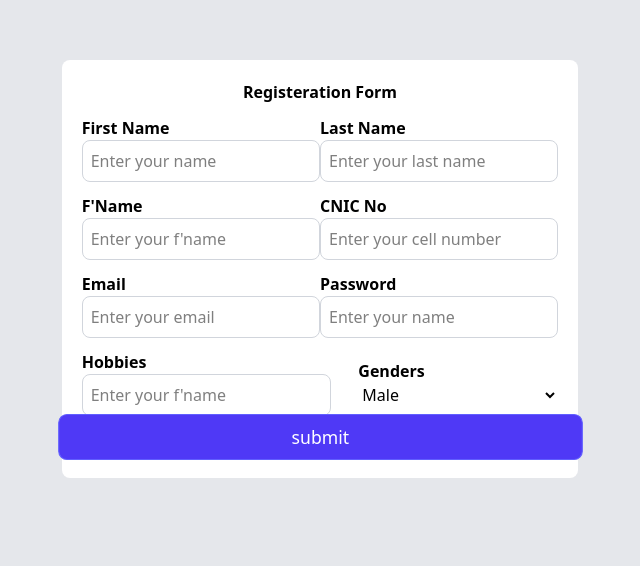
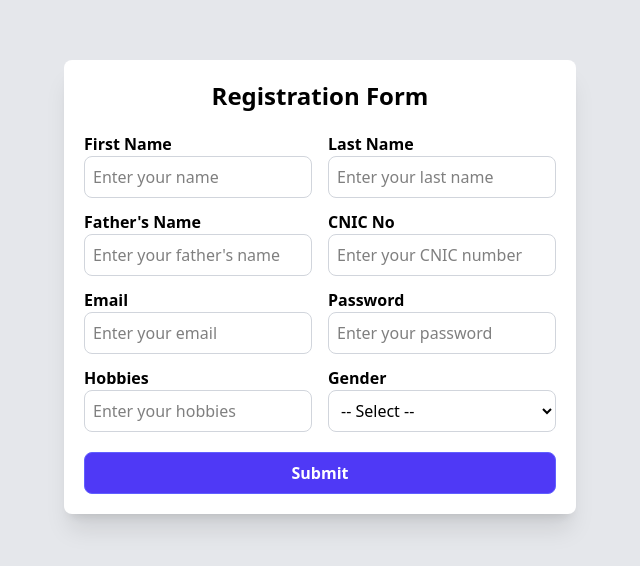
Before and after one commit to Muhammad-Munsif/react-practise, a React (Vite) app: page / in a window 1280 px wide. Shown: the top 566 px of the page, without its empty margins (320-960 px from the left). Built offline with nearby package versions, Linux system fonts and the light colour scheme.

Commit message:
To create is app for my own practise and learning and created a form validation

```diff
--- a/src/components/Form.jsx
+++ b/src/components/Form.jsx
@@ -2,114 +2,125 @@ import React from "react";
 
 const Form = () => {
   return (
-    <div className="bg-white rounded-lg w-full mx-auto max-w-5/12 p-5 mt-10">
-      <h1 className="text-center font-bold ">Registeration Form</h1>
+    // Added a subtle shadow and centered the max width better
+    <div className="bg-white rounded-lg w-full mx-auto max-w-lg p-5 mt-10 shadow-xl">
+      <h1 className="text-center font-bold text-2xl mb-5">Registration Form</h1>
       <form>
-        <div className="flex items-center justify-between my-3">
-          <div className="flex flex-col ">
-            <label className="text-md font-semibold">First Name</label>
+        {/* Added gap utilities for consistent spacing in flex containers */}
+        <div className="flex items-center justify-between my-3 gap-4">
+          <div className="flex flex-col w-1/2">
+            {" "}
+            {/* Explicitly defined width to ensure layout integrity */}
+            <label className="text-md font-semibold" htmlFor="first-name">
+              First Name
+            </label>
             <input
+              id="first-name"
               type="text"
-              className="w-full p-2 outline-none border border-gray-300  rounded-lg"
+              className="w-full p-2 outline-none border border-gray-300 rounded-lg focus:border-indigo-500 transition duration-150"
               placeholder="Enter your name"
               required
             />
           </div>
-          <div className="flex flex-col ">
-            <label className="text-md font-semibold">Last Name</label>
+          <div className="flex flex-col w-1/2">
+            <label className="text-md font-semibold" htmlFor="last-name">
+              Last Name
+            </label>
             <input
+              id="last-name"
               type="text"
-              className="w-full p-2 outline-none border border-gray-300  rounded-lg"
+              className="w-full p-2 outline-none border border-gray-300 rounded-lg focus:border-indigo-500 transition duration-150"
               placeholder="Enter your last name"
             />
           </div>
         </div>
-        <div className="flex items-center justify-between ">
-          <div className="flex flex-col ">
-            <label className="text-md font-semibold">F'Name</label>
+
+        <div className="flex items-center justify-between gap-4">
+          <div className="flex flex-col w-1/2">
+            <label className="text-md font-semibold" htmlFor="father-name">
+              Father's Name
+            </label>
             <input
+              id="father-name"
               type="text"
-              className="w-full p-2 outline-none border border-gray-300  rounded-lg"
-              placeholder="Enter your f'name"
+              className="w-full p-2 outline-none border border-gray-300 rounded-lg focus:border-indigo-500 transition duration-150"
+              placeholder="Enter your father's name"
             />
           </div>
-          <div className="flex flex-col ">
-            <label className="text-md font-semibold">CNIC No</label>
+          <div className="flex flex-col w-1/2">
+            <label className="text-md font-semibold" htmlFor="cnic">
+              CNIC No
+            </label>
             <input
+              id="cnic"
               type="number"
-              className="w-full p-2 outline-none border border-gray-300  rounded-lg"
-              placeholder="Enter your cell number"
+              className="w-full p-2 outline-none border border-gray-300 rounded-lg focus:border-indigo-500 transition duration-150"
+              placeholder="Enter your CNIC number"
             />
           </div>
         </div>
-        <div className="flex items-center justify-between my-3">
-          <div className="flex flex-col ">
-            <label className="text-md font-semibold">Email</label>
+
+        <div className="flex items-center justify-between my-3 gap-4">
+          <div className="flex flex-col w-1/2">
+            <label className="text-md font-semibold" htmlFor="email">
+              Email
+            </label>
             <input
+              id="email"
               type="email"
-              className="w-full p-2 outline-none border border-gray-300  rounded-lg"
+              className="w-full p-2 outline-none border border-gray-300 rounded-lg focus:border-indigo-500 transition duration-150"
               placeholder="Enter your email"
             />
           </div>
-          <div className="flex flex-col ">
-            <label className="text-md font-semibold">Password</label>
+          <div className="flex flex-col w-1/2">
+            <label className="text-md font-semibold" htmlFor="password">
+              Password
+            </label>
             <input
+              id="password"
               type="password"
-              className="w-full p-2 outline-none border border-gray-300  rounded-lg"
-              placeholder="Enter your name"
+              className="w-full p-2 outline-none border border-gray-300 rounded-lg focus:border-indigo-500 transition duration-150"
+              placeholder="Enter your password"
             />
           </div>
         </div>
-        <div className="flex items-center justify-between">
-          <div className="flex flex-col ">
-            <label className="text-md font-semibold">Hobbies</label>
+
+        <div className="flex items-center justify-between gap-4">
+          <div className="flex flex-col w-1/2">
+            <label className="text-md font-semibold" htmlFor="hobbies">
+              Hobbies
+            </label>
             <input
+              id="hobbies"
               type="text"
-              className="w-full p-2 outline-none border border-gray-300  rounded-lg"
-              placeholder="Enter your f'name"
+              className="w-full p-2 outline-none border border-gray-300 rounded-lg focus:border-indigo-500 transition duration-150"
+              placeholder="Enter your hobbies"
             />
           </div>
-          <div className="flex flex-col text-start w-[200px]">
-            <label className="text-md font-semibold">Genders</label>
-            <select name="" id="" className="   ">
-              {" "}
-              {/*<label className="text-md font-semibold">Genders</label> */}
-              <option value="male">
-                <input
-                  type="radio"
-                  className="w-full p-2 outline-none border border-gray-300  rounded-lg"
-                  placeholder="Enter your cell number"
-                  name="male"
-                />
-                Male
-              </option>
-              <option value="female">
-                <input
-                  type="radio"
-                  className="w-full p-2 outline-none border border-gray-300  rounded-lg"
-                  placeholder="Enter your cell number"
-                  name="female"
-                />
-                Female
-              </option>
-              <option value="other">
-                <input
-                  type="radio"
-                  className="w-full p-2 outline-none border border-gray-300  rounded-lg"
-                  placeholder="Enter your cell number"
-                  name="male"
-                />
-                other
-              </option>
+          {/* Corrected the gender field to use a standard <select> for a clean design */}
+          <div className="flex flex-col w-1/2">
+            <label className="text-md font-semibold" htmlFor="gender">
+              Gender
+            </label>
+            <select
+              id="gender"
+              className="w-full p-2 outline-none border border-gray-300 rounded-lg focus:border-indigo-500 bg-white cursor-pointer transition duration-150"
+            >
+              <option value="">-- Select --</option>
+              <option value="male">Male</option>
+              <option value="female">Female</option>
+              <option value="other">Other</option>
             </select>
           </div>
         </div>
-        <div>
-          <input
-            type="button"
-            value="submit"
-            className="w-full p-2 outline-none border border-indigo-500 rounded-lg bg-indigo-600 text-white hover:bg-indigo-700 scale-110 duration-300"
-          />
+
+        <div className="mt-5">
+          <button
+            type="submit"
+            className="w-full p-2 outline-none border border-indigo-500 rounded-lg bg-indigo-600 text-white font-semibold hover:bg-indigo-700 transition duration-300 transform hover:scale-105"
+          >
+            Submit
+          </button>
         </div>
       </form>
     </div>
```
